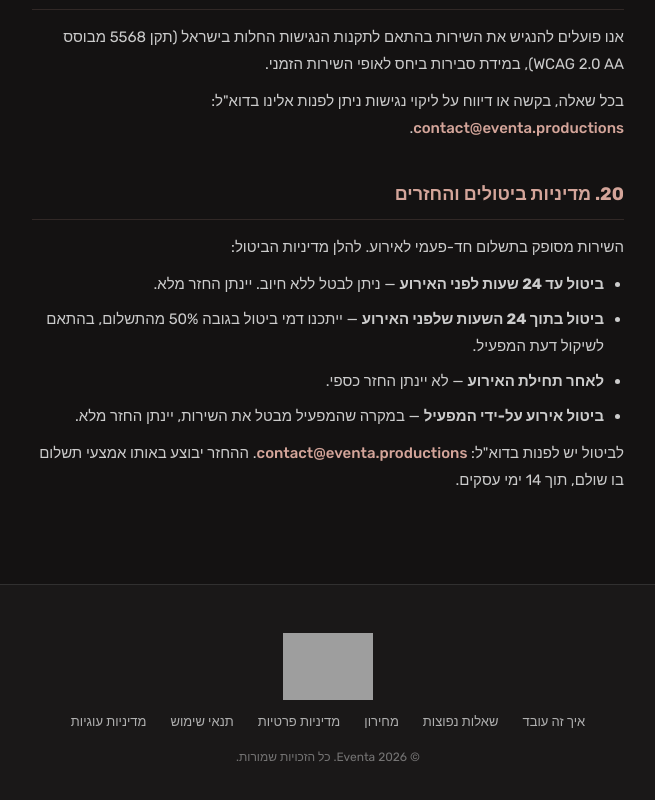
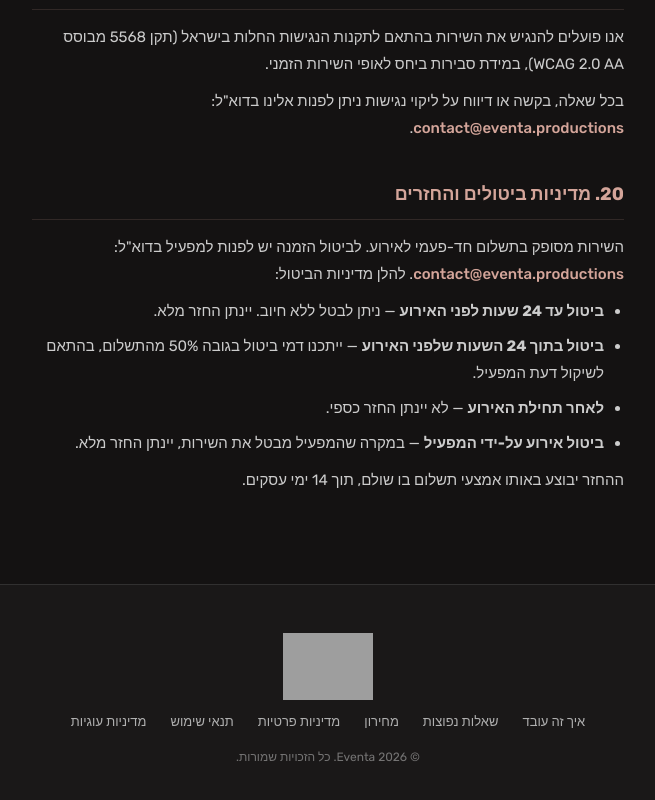
Before and after one commit to tnaydnov/eventa, a Next.js app: page /terms in a window 1280 px wide. Shown: the part 4869-5669 px from the top of the page, without its empty margins (312-967 px from the left). Built offline with nearby package versions, Linux system fonts and the light colour scheme; grey boxes are pictures that could not be loaded.

Commit message:
fix: clarify cancellation requires contacting operator via email

```diff
--- a/src/app/terms/TermsContent.tsx
+++ b/src/app/terms/TermsContent.tsx
@@ -269,7 +269,9 @@ export default function TermsContent() {
       <div style={{ ...sectionStyle, marginBottom: 0 }}>
         <h2 style={headingStyle}>20. מדיניות ביטולים והחזרים</h2>
         <p style={textStyle}>
-          השירות מסופק בתשלום חד-פעמי לאירוע. להלן מדיניות הביטול:
+          השירות מסופק בתשלום חד-פעמי לאירוע.
+          לביטול הזמנה יש לפנות למפעיל בדוא&quot;ל: <span style={linkColor}>contact@eventa.productions</span>.
+          להלן מדיניות הביטול:
         </p>
         <ul style={listStyle}>
           <li style={liStyle}>
@@ -286,7 +288,6 @@ export default function TermsContent() {
           </li>
         </ul>
         <p style={textStyle}>
-          לביטול יש לפנות בדוא&quot;ל: <span style={linkColor}>contact@eventa.productions</span>.
           ההחזר יבוצע באותו אמצעי תשלום בו שולם, תוך 14 ימי עסקים.
         </p>
       </div>
```
